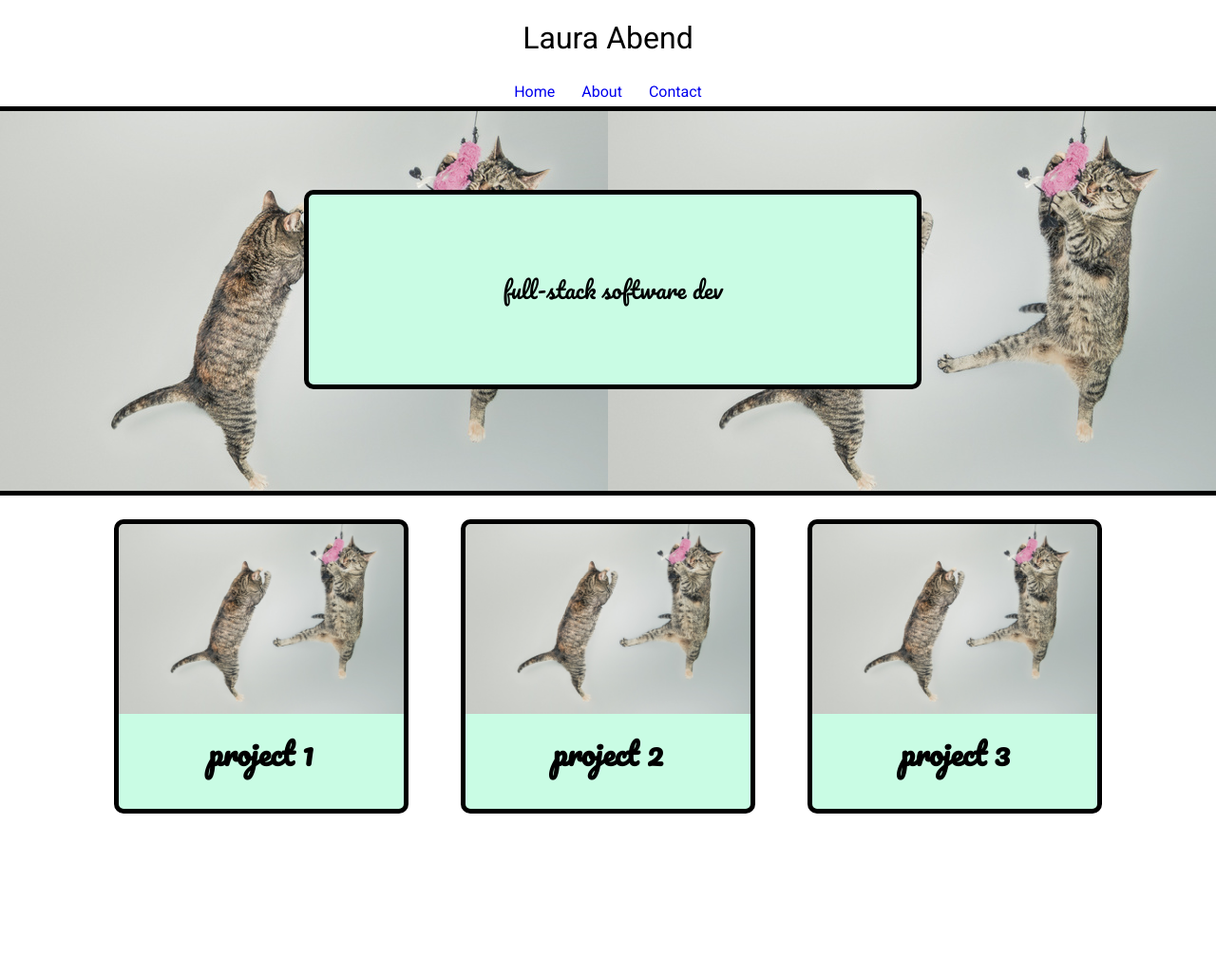
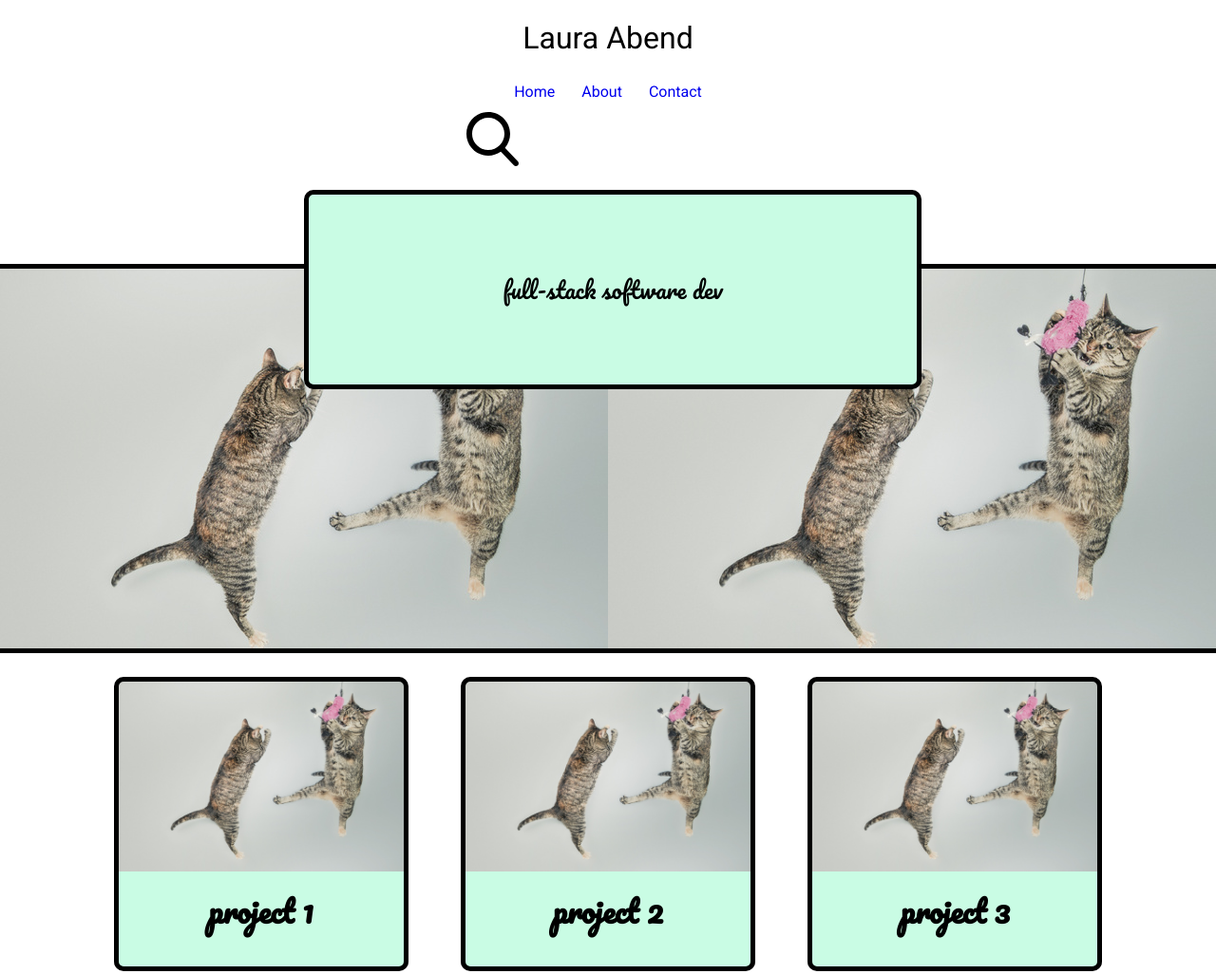
Before and after one commit to thisisserious/gitHubChallenge3, a plain HTML site: page sass/index.html in a window 1280 px wide. Shown: the whole page at 95% size. Before the commit the page ends 883 px from the top, so only its background shows below. Drawn offline with Linux system fonts and the light colour scheme.

Commit message:
drop svg inline

```diff
--- a/sass/index.html
+++ b/sass/index.html
@@ -14,6 +14,13 @@
         <li><a href="#">Home</a></li>
         <li><a href="#">About</a></li>
         <li><a href="#">Contact</a></li>
+        <a href=""><svg version="1.1" xmlns="http://www.w3.org/2000/svg" xmlns:xlink="http://www.w3.org/1999/xlink" x="0px" y="0px"
+        	  xml:space="preserve" class="search-icon">
+        <path d="M55.146,51.887L41.588,37.786c3.486-4.144,5.396-9.358,5.396-14.786c0-12.682-10.318-23-23-23s-23,10.318-23,23
+        	s10.318,23,23,23c4.761,0,9.298-1.436,13.177-4.162l13.661,14.208c0.571,0.593,1.339,0.92,2.162,0.92
+        	c0.779,0,1.518-0.297,2.079-0.837C56.255,54.982,56.293,53.08,55.146,51.887z M23.984,6c9.374,0,17,7.626,17,17s-7.626,17-17,17
+        	s-17-7.626-17-17S14.61,6,23.984,6z"/>
+        </svg></a>
       </ul>
     </nav>
     <div class="banner">
```
